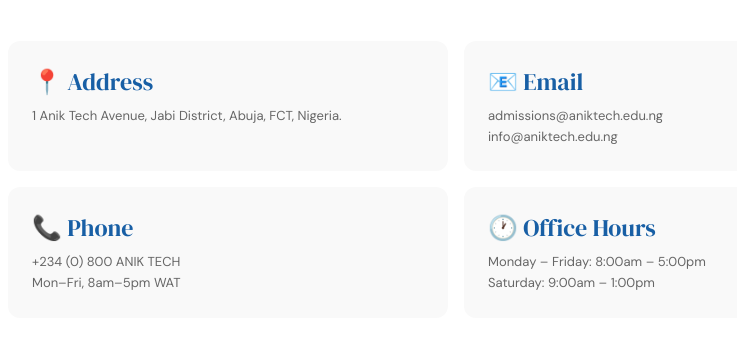
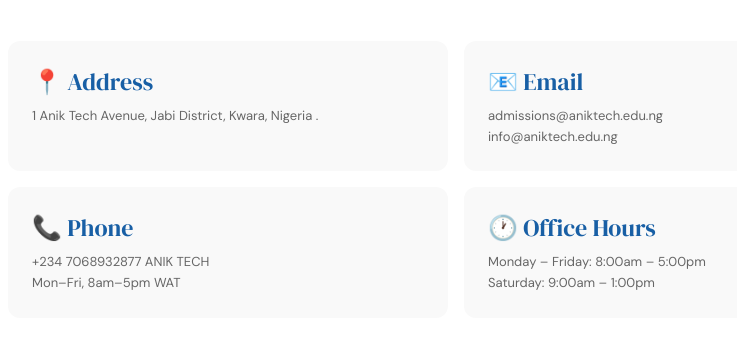
Before and after one commit to Olamom77/my-flask-app, a Flask app: template templates/contact.html in a window 1280 px wide. Shown: the part 357-714 px from the top of the page, without its empty margins (184-921 px from the left). Run offline with Flask 3, Linux system fonts and the light colour scheme; the template is opened without the code that fills it, so the values that code supplies are empty.

Commit message:
Update contact information in contact.html

```diff
--- a/templates/contact.html
+++ b/templates/contact.html
@@ -11,9 +11,9 @@
 <section class="section">
   <div class="section-inner">
     <div class="why-grid">
-      <div class="why-card"><div class="why-num">📍 Address</div><p class="why-desc">1 Anik Tech Avenue, Jabi District, Abuja, FCT, Nigeria.</p></div>
+      <div class="why-card"><div class="why-num">📍 Address</div><p class="why-desc">1 Anik Tech Avenue, Jabi District, Kwara, Nigeria .</p></div>
       <div class="why-card"><div class="why-num">📧 Email</div><p class="why-desc">admissions@aniktech.edu.ng<br>info@aniktech.edu.ng</p></div>
-      <div class="why-card"><div class="why-num">📞 Phone</div><p class="why-desc">+234 (0) 800 ANIK TECH<br>Mon–Fri, 8am–5pm WAT</p></div>
+      <div class="why-card"><div class="why-num">📞 Phone</div><p class="why-desc">+234 7068932877 ANIK TECH<br>Mon–Fri, 8am–5pm WAT</p></div>
       <div class="why-card"><div class="why-num">🕐 Office Hours</div><p class="why-desc">Monday – Friday: 8:00am – 5:00pm<br>Saturday: 9:00am – 1:00pm</p></div>
     </div>
   </div>
```
